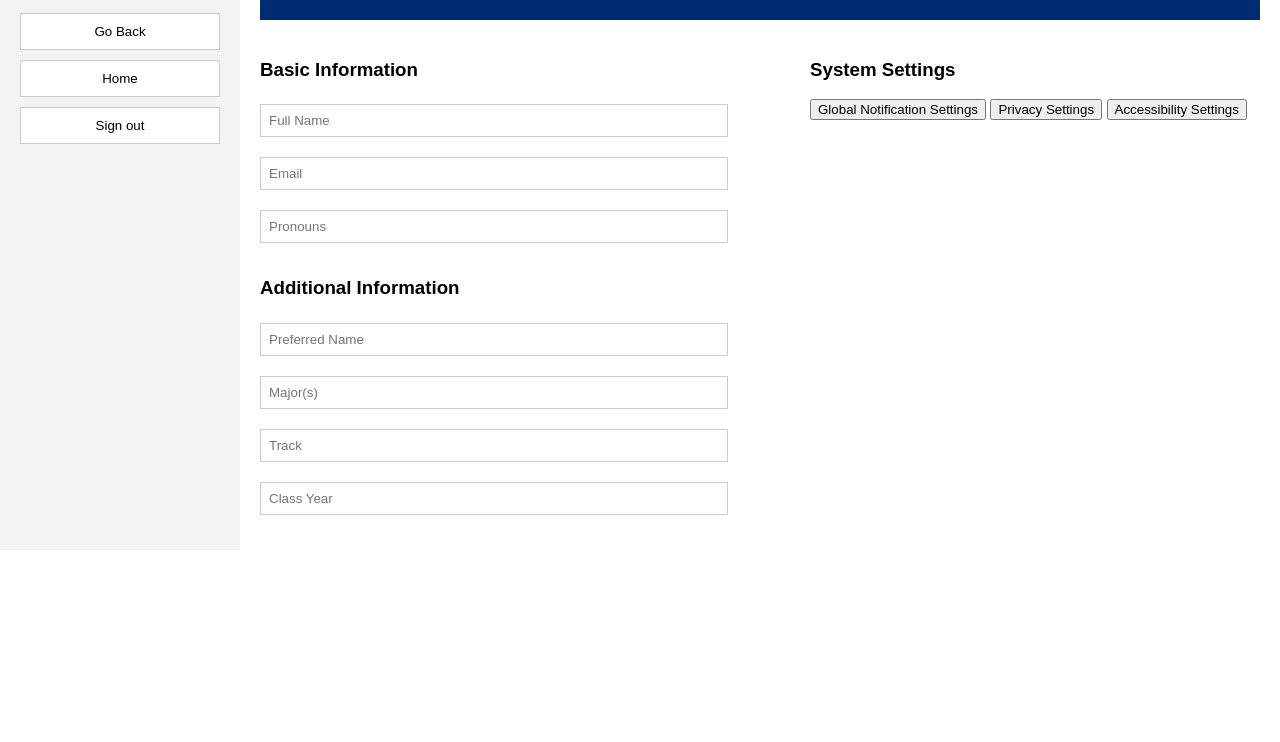
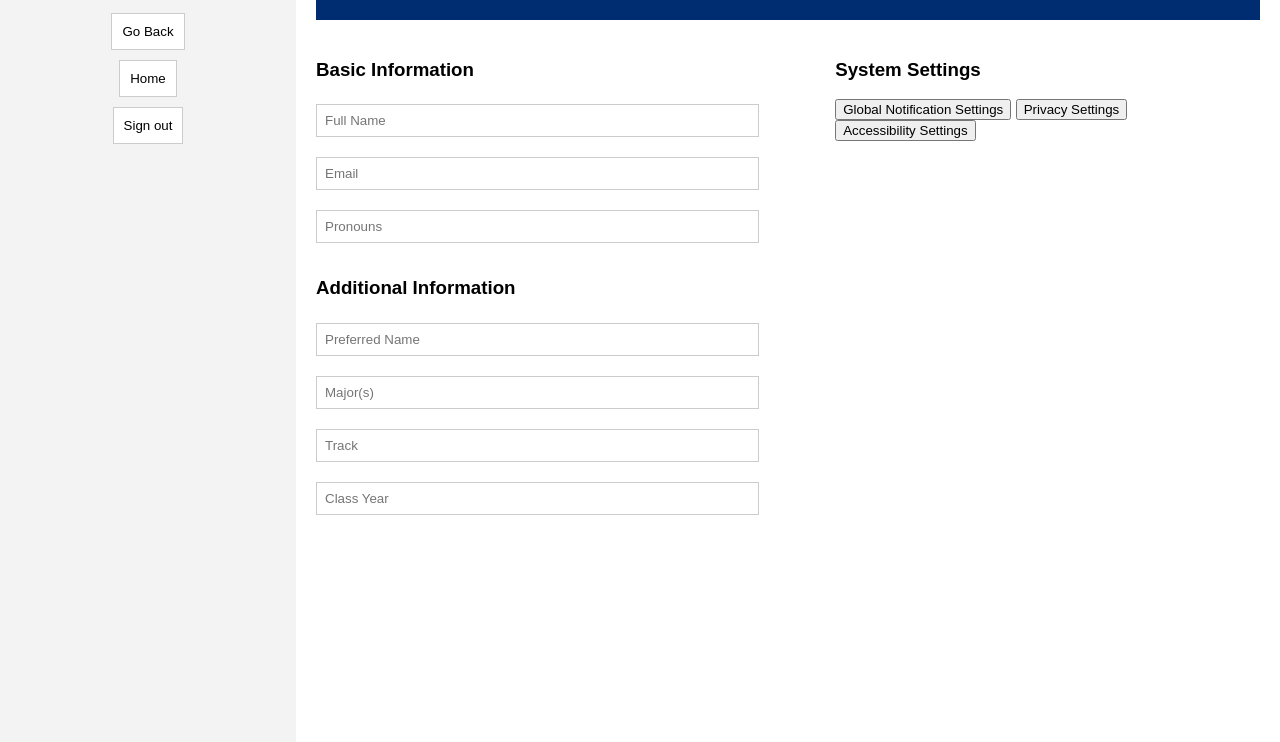
Before and after one commit to Kerry12342/Pre-Med-Course-Planning, a website: page profile_page_admin/admin_profile.html in a window 1280 px wide. Shown: the part 98-840 px from the top of the page. Before the commit the page ends 800 px from the top, so only its background shows below. Drawn offline with Linux system fonts and the light colour scheme.

Commit message:
more edits

```diff
--- a/profile_page_admin/admin_profile.html
+++ b/profile_page_admin/admin_profile.html
@@ -13,9 +13,10 @@
     <div class="sidebar">
         <img src="profile-placeholder.png" alt="Profile Picture" width="80">
         <p>Admin Name</p>
-        <button>Go Back</button>
-        <button>Home</button>
-        <button>Sign out</button>
+        <a href="./../Admin_Page/millstone2_initial.html"><button>Go Back</button></a>
+        <a href="./../Admin_Page/home.html"><button>Home</button></a>
+        <a href="./../Admin_Page/logout.html"><button>Sign out</button></a>
+
     </div>
     <div class="content">
         <div class="header">
--- a/profile_page_admin/styles.css
+++ b/profile_page_admin/styles.css
@@ -3,9 +3,12 @@ body {
     margin: 0;
     padding: 0;
     display: flex;
+    width: 100vw;
+    height: 100vh;
 }
 .sidebar {
-    width: 200px;
+    width: 20vw;
+    height: 100vh;
     background-color: #f3f3f3;
     padding: 20px;
     display: flex;
@@ -23,6 +26,7 @@ body {
 .content {
     flex: 1;
     padding: 20px;
+    height: 100vh;
 }
 .header {
     background-color: #002d72;
@@ -36,6 +40,7 @@ body {
     display: flex;
     justify-content: space-between;
     margin-top: 20px;
+    height: 80vh;
 }
 .section {
     width: 45%;
--- a/profile_page_student/styles.css
+++ b/profile_page_student/styles.css
@@ -3,9 +3,12 @@ body {
     margin: 0;
     padding: 0;
     display: flex;
+    width: 100vw;
+    height: 100vh;
 }
 .sidebar {
-    width: 200px;
+    width: 20vw;
+    height: 100vh;
     background-color: #f3f3f3;
     padding: 20px;
     display: flex;
@@ -23,6 +26,7 @@ body {
 .content {
     flex: 1;
     padding: 20px;
+    height: 100vh;
 }
 .header {
     background-color: #002d72;
@@ -36,6 +40,7 @@ body {
     display: flex;
     justify-content: space-between;
     margin-top: 20px;
+    height: 80vh;
 }
 .section {
     width: 45%;
```
